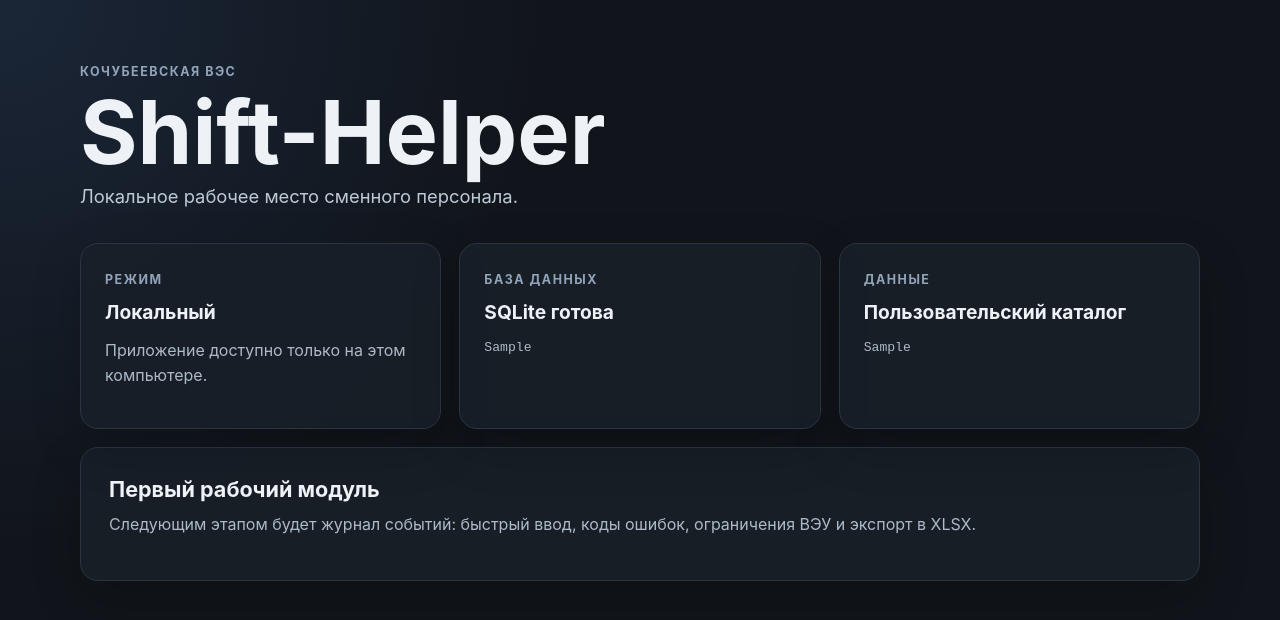
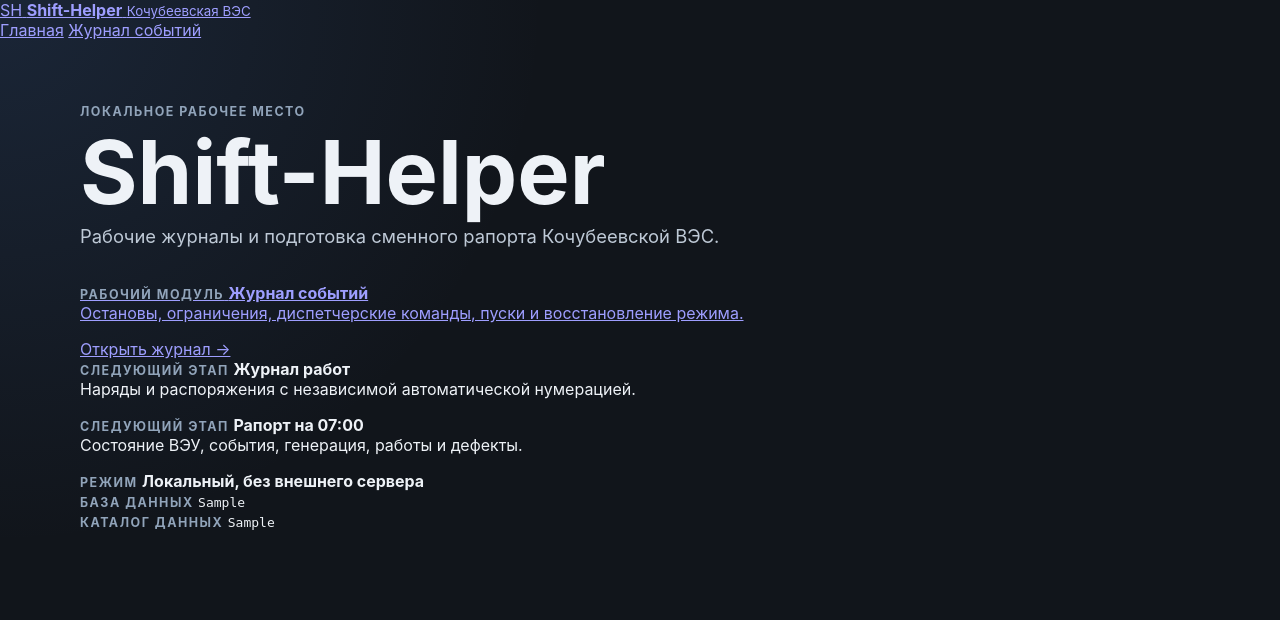
Before and after one commit to genrudko/shift_helper, a Flask app: template src/shift_helper/templates/index.html in a window 1280 px wide. Shown: the top 620 px of the page. Run offline with Flask 3, Linux system fonts and the light colour scheme; the template is opened without the code that fills it: most values are stand-ins (such as "Sample title", 1, 10 or a date in 2020); parts of the project's set-up code (start-up, migrations or seed data) failed here and were passed over.

Commit message:
feat(ui): connect home page to event journal

```diff
--- a/src/shift_helper/templates/index.html
+++ b/src/shift_helper/templates/index.html
@@ -1,41 +1,45 @@
-<!doctype html>
-<html lang="ru">
-<head>
-    <meta charset="utf-8">
-    <meta name="viewport" content="width=device-width, initial-scale=1">
-    <title>Shift-Helper</title>
-    <link rel="stylesheet" href="{{ url_for('static', filename='app.css') }}">
-</head>
-<body>
-    <main class="shell">
-        <section class="hero">
-            <p class="eyebrow">Кочубеевская ВЭС</p>
+{% extends "base.html" %}
+
+{% block title %}Главная — Shift-Helper{% endblock %}
+
+{% block content %}
+<section class="hero hero--compact">
+    <p class="eyebrow">Локальное рабочее место</p>
     <h1>Shift-Helper</h1>
-            <p class="lead">Локальное рабочее место сменного персонала.</p>
+    <p class="lead">Рабочие журналы и подготовка сменного рапорта Кочубеевской ВЭС.</p>
 </section>
 
-        <section class="status-grid" aria-label="Состояние прототипа">
-            <article class="status-card">
-                <span class="status-label">Режим</span>
-                <strong>Локальный</strong>
-                <p>Приложение доступно только на этом компьютере.</p>
+<section class="module-grid" aria-label="Рабочие модули">
+    <a class="module-card module-card--active" href="{{ url_for('events.list_events') }}">
+        <span class="status-label">Рабочий модуль</span>
+        <strong>Журнал событий</strong>
+        <p>Остановы, ограничения, диспетчерские команды, пуски и восстановление режима.</p>
+        <span class="module-card__action">Открыть журнал →</span>
+    </a>
+    <article class="module-card module-card--planned">
+        <span class="status-label">Следующий этап</span>
+        <strong>Журнал работ</strong>
+        <p>Наряды и распоряжения с независимой автоматической нумерацией.</p>
     </article>
-            <article class="status-card">
-                <span class="status-label">База данных</span>
-                <strong>SQLite готова</strong>
-                <p class="path">{{ database_path }}</p>
-            </article>
-            <article class="status-card">
-                <span class="status-label">Данные</span>
-                <strong>Пользовательский каталог</strong>
-                <p class="path">{{ data_root }}</p>
+    <article class="module-card module-card--planned">
+        <span class="status-label">Следующий этап</span>
+        <strong>Рапорт на 07:00</strong>
+        <p>Состояние ВЭУ, события, генерация, работы и дефекты.</p>
     </article>
 </section>
 
-        <section class="next-step">
-            <h2>Первый рабочий модуль</h2>
-            <p>Следующим этапом будет журнал событий: быстрый ввод, коды ошибок, ограничения ВЭУ и экспорт в XLSX.</p>
+<section class="system-panel">
+    <div>
+        <span class="status-label">Режим</span>
+        <strong>Локальный, без внешнего сервера</strong>
+    </div>
+    <div>
+        <span class="status-label">База данных</span>
+        <code>{{ database_path }}</code>
+    </div>
+    <div>
+        <span class="status-label">Каталог данных</span>
+        <code>{{ data_root }}</code>
+    </div>
 </section>
-    </main>
-</body>
-</html>
+{% endblock %}
```
Lines whose indentation alone changed are shown as unchanged.
